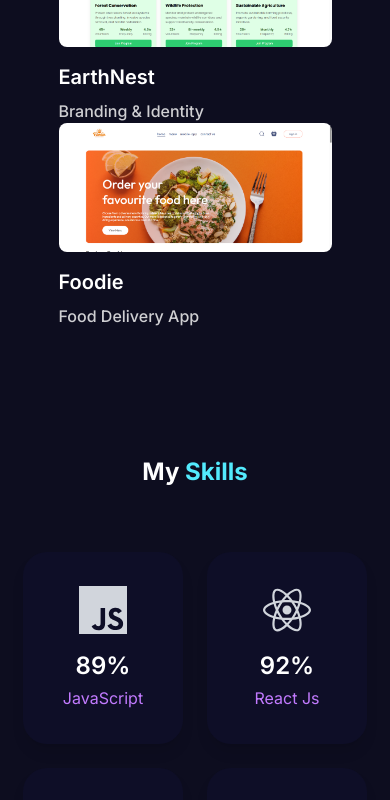
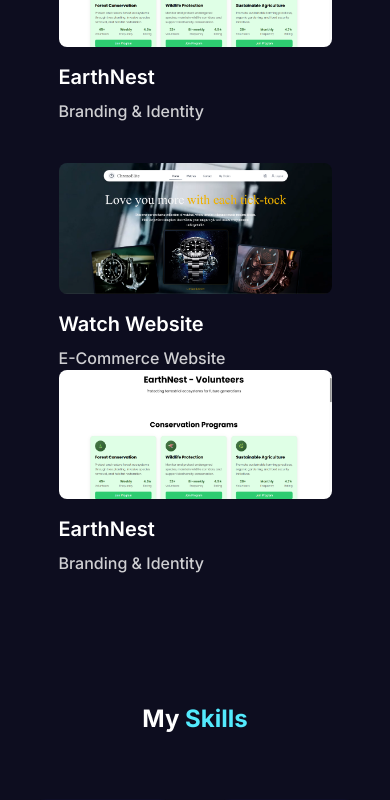
Before and after one commit to ChamalshaInduwara/Portfolio-website, a Next.js app: page / in a window 390 px wide. Shown: the part 4260-5060 px from the top of the page. Built offline with nearby package versions, Linux system fonts and the light colour scheme.

Commit message:
Update project details for "Foodie"

```diff
--- a/components/Home/Projects/Projects.tsx
+++ b/components/Home/Projects/Projects.tsx
@@ -67,20 +67,36 @@ const Projects = () => {
           <h1 className="pt-2 font-medium text-white/80">
             Branding & Identity
           </h1>
+          </div>
           {/* 5th project */}
         <div data-aos="fade-up" data-aos-anchor-placement="top-center" data-aos-delay="300">
           <Image
-            src="/images/p6.png"
+            src="/images/p5.png"
             alt="img"
             width={800}
             height={650}
             className="rounded-lg"
           />
           <h1 className="mt-4 text-xl sm:text-2xl font-semibold text-white">
-            Foodie
+            Watch Website
           </h1>
           <h1 className="pt-2 font-medium text-white/80">
-            Food Delivery App
+            E-Commerce Website
+          </h1>
+          {/* 6th project */}
+        <div data-aos="fade-up" data-aos-anchor-placement="top-center" data-aos-delay="300">
+          <Image
+            src="/images/p4.png"
+            alt="img"
+            width={800}
+            height={650}
+            className="rounded-lg"
+          />
+          <h1 className="mt-4 text-xl sm:text-2xl font-semibold text-white">
+            EarthNest
+          </h1>
+          <h1 className="pt-2 font-medium text-white/80">
+            Branding & Identity
           </h1>
         </div>
         </div>
```
